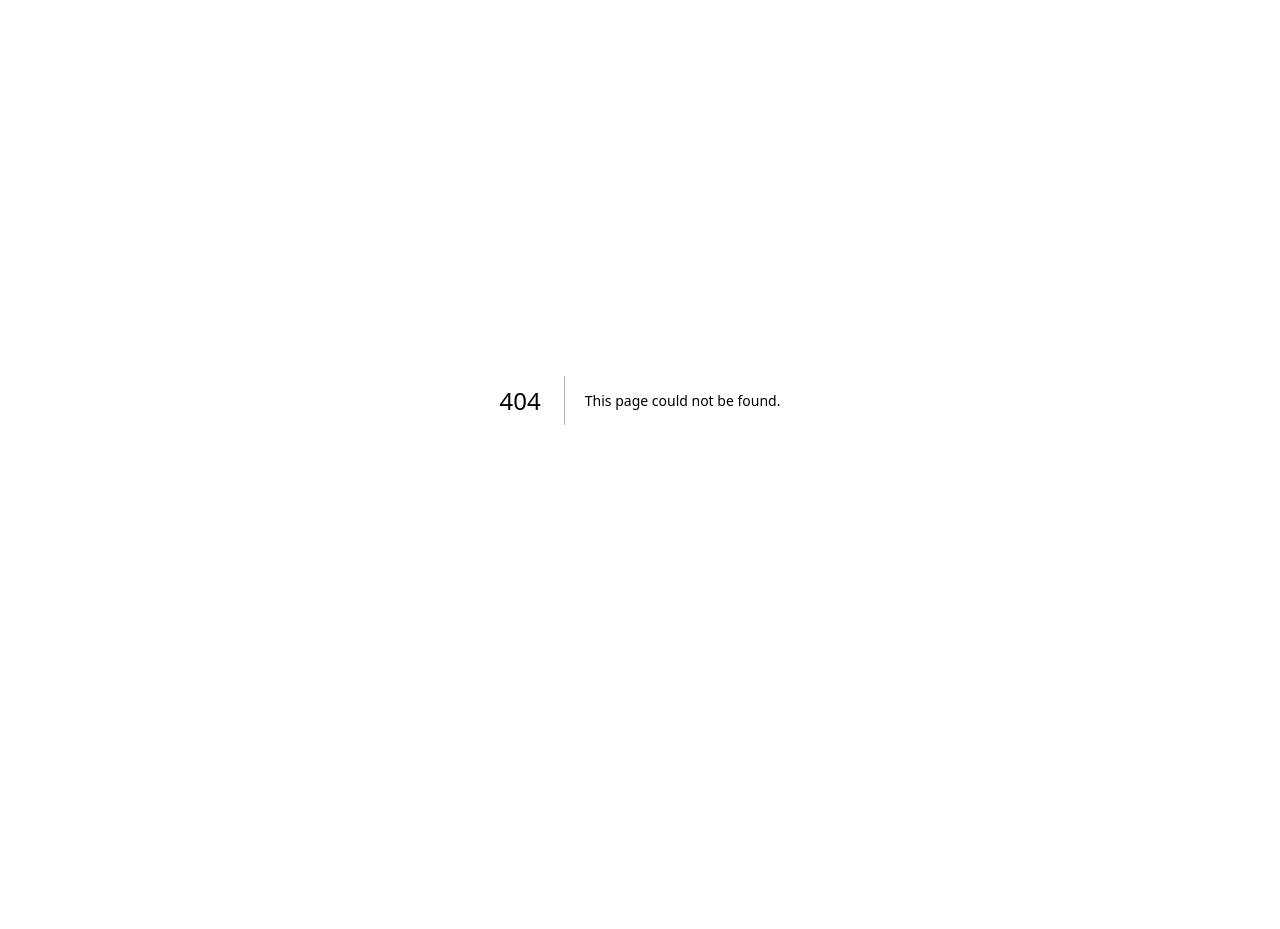
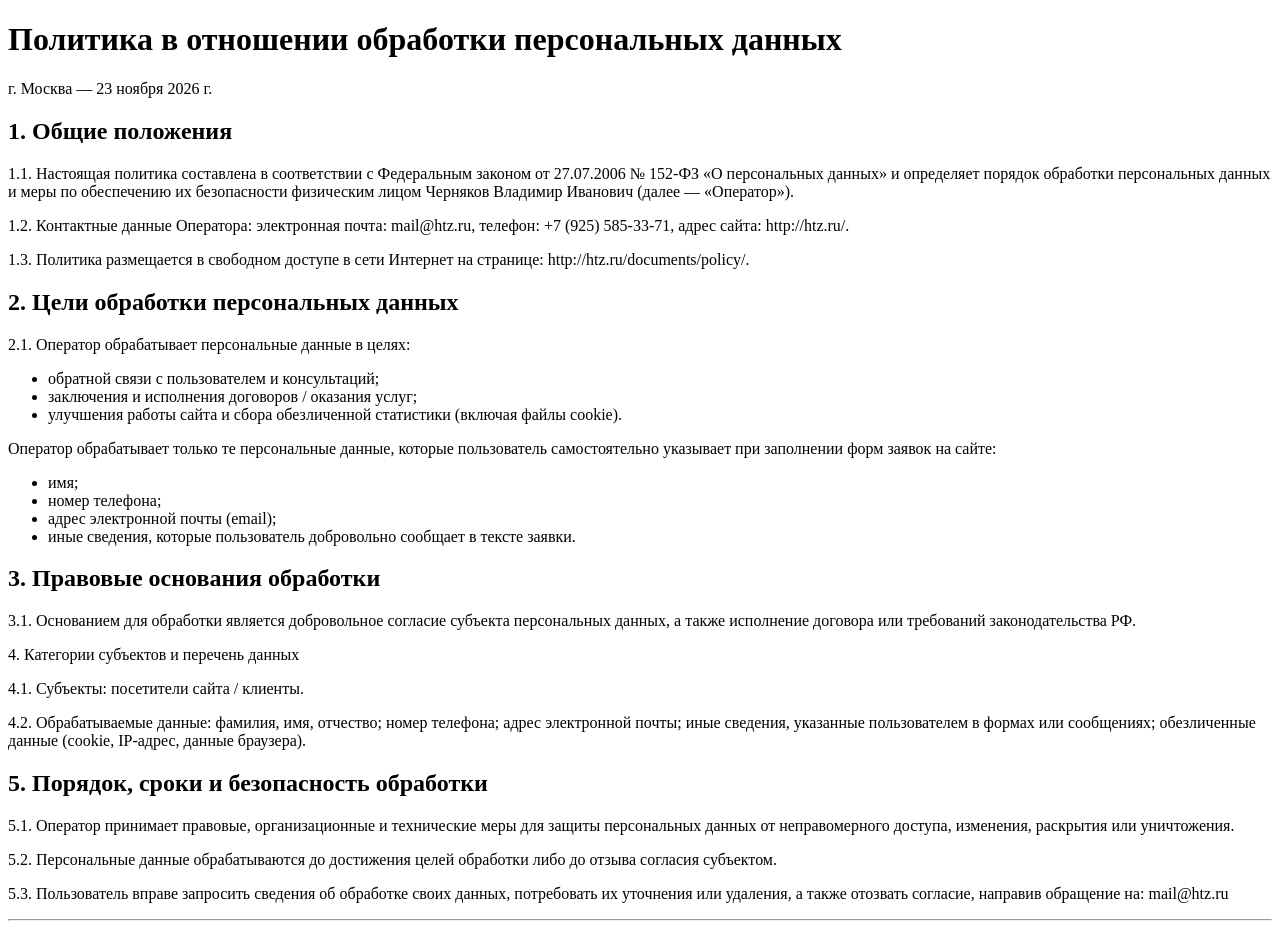
Before and after one commit to ippon1974/dev.wcut.ru, a Next.js app in the folder client/: page /documents/policy in a window 1280 px wide. Before the commit this address had no page. Before the commit the page ends 800 px from the top, so only its background shows below. Built offline with nearby package versions, Linux system fonts and the light colour scheme.

Commit message:
add policy

```diff
--- /dev/null
+++ b/client/src/app/documents/policy/layout.js
@@ -0,0 +1,14 @@
+export const metadata = {
+    title: "Политика в отношении обработки персональных данных",
+    description: "Политика в отношении обработки персональных данных",
+  };
+
+export default function layout({ children }) {
+  return (
+    <html lang="en">
+         <body>
+          {children}
+         </body>
+    </html>
+  )
+}
--- /dev/null
+++ b/client/src/app/documents/policy/page.js
@@ -0,0 +1,49 @@
+export default function Policy() {
+  return (
+      <div>
+        <h1>Политика в отношении обработки персональных данных</h1>
+        <p>г. Москва — 23 ноября 2026 г.</p>
+        <h2>1. Общие положения</h2>
+        <p>1.1. Настоящая политика составлена в соответствии с Федеральным законом от 27.07.2006 № 152-ФЗ
+        «О персональных данных» и определяет порядок обработки персональных данных и меры
+        по обеспечению их безопасности физическим лицом
+        Черняков Владимир Иванович (далее — «Оператор»).</p>
+
+        <p>1.2. Контактные данные Оператора: электронная почта: mail@htz.ru, телефон: +7 (925) 585-33-71, адрес сайта: http://htz.ru/.</p>
+        <p>1.3. Политика размещается в свободном доступе в сети Интернет на странице: http://htz.ru/documents/policy/.</p>
+
+    <h2>2. Цели обработки персональных данных</h2>
+    <p>2.1. Оператор обрабатывает персональные данные в целях:</p>
+    <ul>
+    <li>обратной связи с пользователем и консультаций;</li>
+    <li>заключения и исполнения договоров / оказания услуг;</li>
+    <li>улучшения работы сайта и сбора обезличенной статистики (включая файлы cookie).</li>
+    </ul>
+
+    <p>Оператор обрабатывает только те персональные данные, которые пользователь самостоятельно указывает при заполнении форм заявок на сайте:</p>
+
+    <ul>
+    <li>имя;</li>
+    <li>номер телефона;</li>
+    <li>адрес электронной почты (email);</li>
+    <li>иные сведения, которые пользователь добровольно сообщает в тексте заявки.</li>
+    </ul>
+
+    <h2>3. Правовые основания обработки</h2>
+
+    <p>3.1. Основанием для обработки является добровольное согласие субъекта персональных данных, а также исполнение договора или требований законодательства РФ.</p>
+
+    <p>4. Категории субъектов и перечень данных</p>
+    <p>4.1. Субъекты: посетители сайта / клиенты.</p>
+    <p>4.2. Обрабатываемые данные: фамилия, имя, отчество; номер телефона; адрес электронной почты; иные сведения, указанные пользователем в формах или сообщениях; обезличенные данные (cookie, IP-адрес, данные браузера).</p>
+
+    <h2>5. Порядок, сроки и безопасность обработки</h2>
+    <p>5.1. Оператор принимает правовые, организационные и технические меры для защиты персональных данных от неправомерного доступа, изменения, раскрытия или уничтожения.</p>
+    <p>5.2. Персональные данные обрабатываются до достижения целей обработки либо до отзыва согласия субъектом.</p>
+    <p>5.3. Пользователь вправе запросить сведения об обработке своих данных, потребовать их уточнения или удаления, а также отозвать согласие, направив обращение на: mail@htz.ru</p>
+
+    <hr />
+
+    </div>
+  )
+}
```
